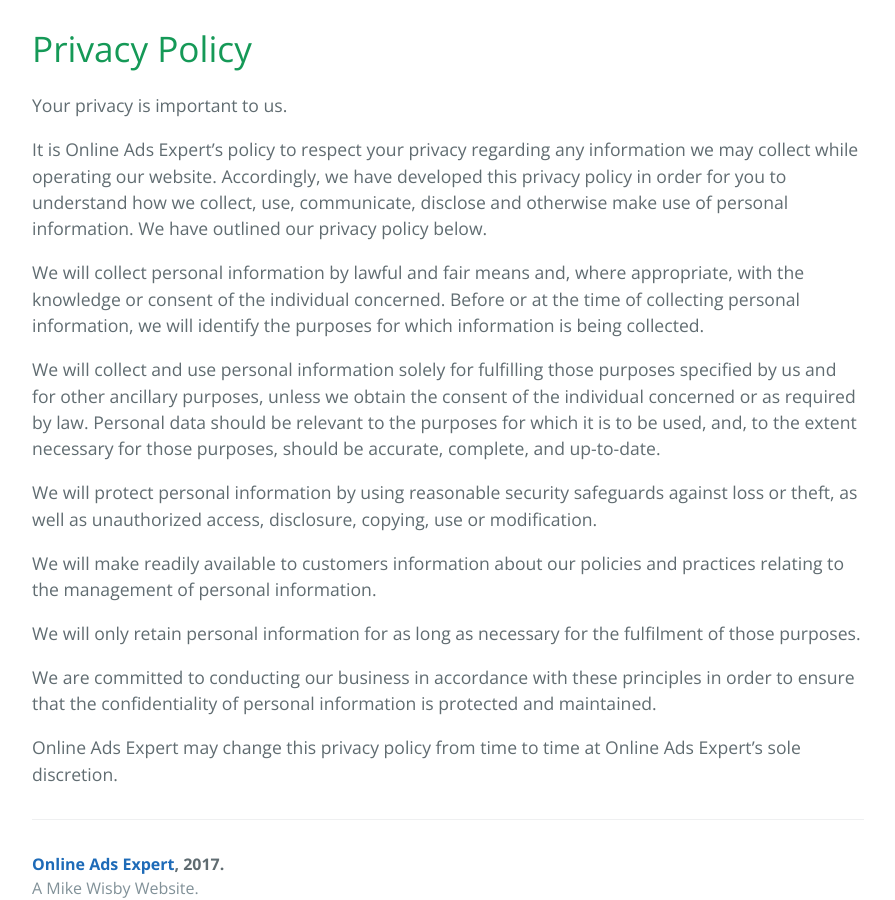
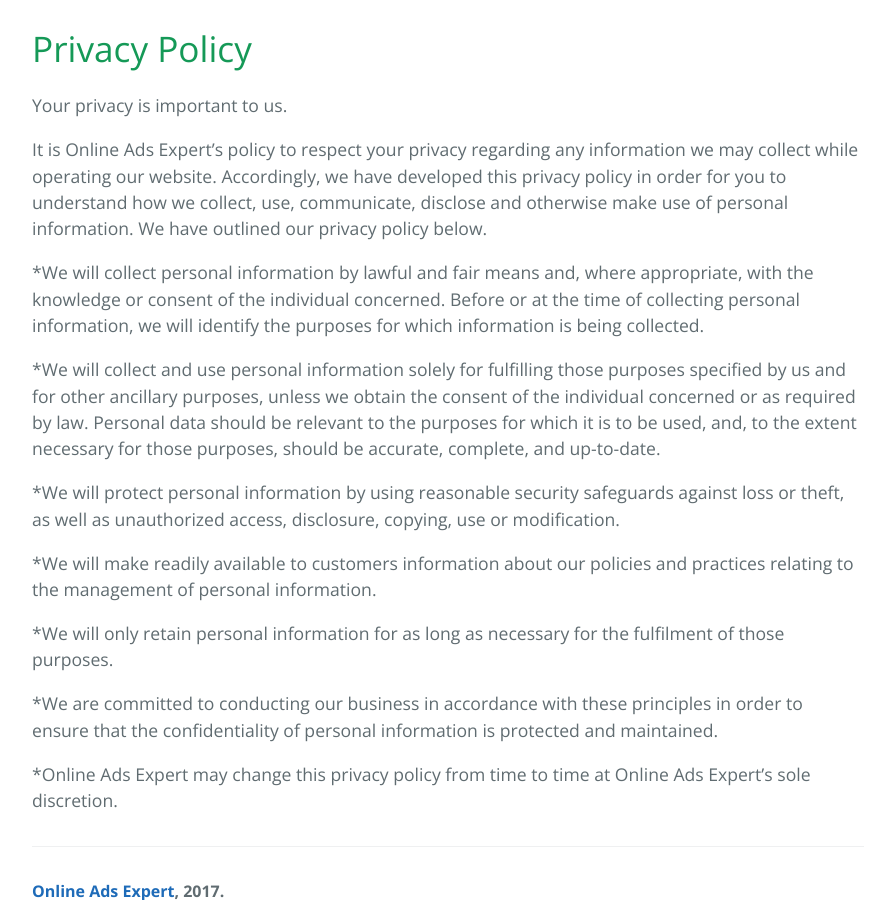
Before and after one commit to mikewisby/onlineadsexpert.github.io, a Jekyll site: the page built from terms.md, in a window 1280 px wide and 900 px high, scrolled down 2348 px. Shown: the whole window, without its empty margins (192-1087 px from the left). Built offline with Jekyll 4.4.1, drawn with Linux system fonts in a browser that asks for light colours.

Commit message:
monnightly3

```diff
--- a/terms.md
+++ b/terms.md
@@ -50,18 +50,18 @@
 
 It is Online Ads Expert's policy to respect your privacy regarding any information we may collect while operating our website. Accordingly, we have developed this privacy policy in order for you to understand how we collect, use, communicate, disclose and otherwise make use of personal information. We have outlined our privacy policy below.
 
-We will collect personal information by lawful and fair means and, where appropriate, with the knowledge or consent of the individual concerned.
+*We will collect personal information by lawful and fair means and, where appropriate, with the knowledge or consent of the individual concerned.
 Before or at the time of collecting personal information, we will identify the purposes for which information is being collected.
 
-We will collect and use personal information solely for fulfilling those purposes specified by us and for other ancillary purposes, unless we obtain the consent of the individual concerned or as required by law.
+*We will collect and use personal information solely for fulfilling those purposes specified by us and for other ancillary purposes, unless we obtain the consent of the individual concerned or as required by law.
 Personal data should be relevant to the purposes for which it is to be used, and, to the extent necessary for those purposes, should be accurate, complete, and up-to-date.
 
-We will protect personal information by using reasonable security safeguards against loss or theft, as well as unauthorized access, disclosure, copying, use or modification.
+*We will protect personal information by using reasonable security safeguards against loss or theft, as well as unauthorized access, disclosure, copying, use or modification.
 
-We will make readily available to customers information about our policies and practices relating to the management of personal information.
+*We will make readily available to customers information about our policies and practices relating to the management of personal information.
 
-We will only retain personal information for as long as necessary for the fulfilment of those purposes.
+*We will only retain personal information for as long as necessary for the fulfilment of those purposes.
 
-We are committed to conducting our business in accordance with these principles in order to ensure that the confidentiality of personal information is protected and maintained.
+*We are committed to conducting our business in accordance with these principles in order to ensure that the confidentiality of personal information is protected and maintained.
 
-Online Ads Expert may change this privacy policy from time to time at Online Ads Expert's sole discretion.
+*Online Ads Expert may change this privacy policy from time to time at Online Ads Expert's sole discretion.
```
